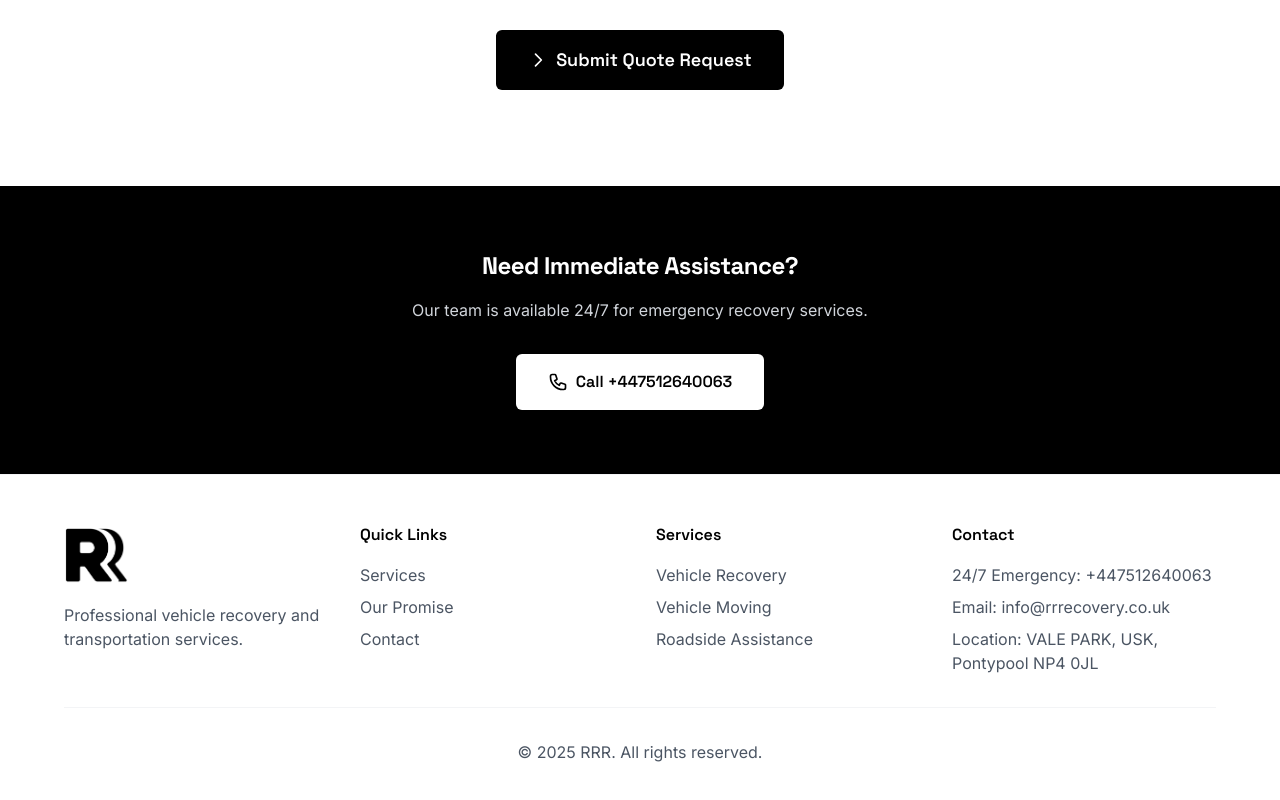
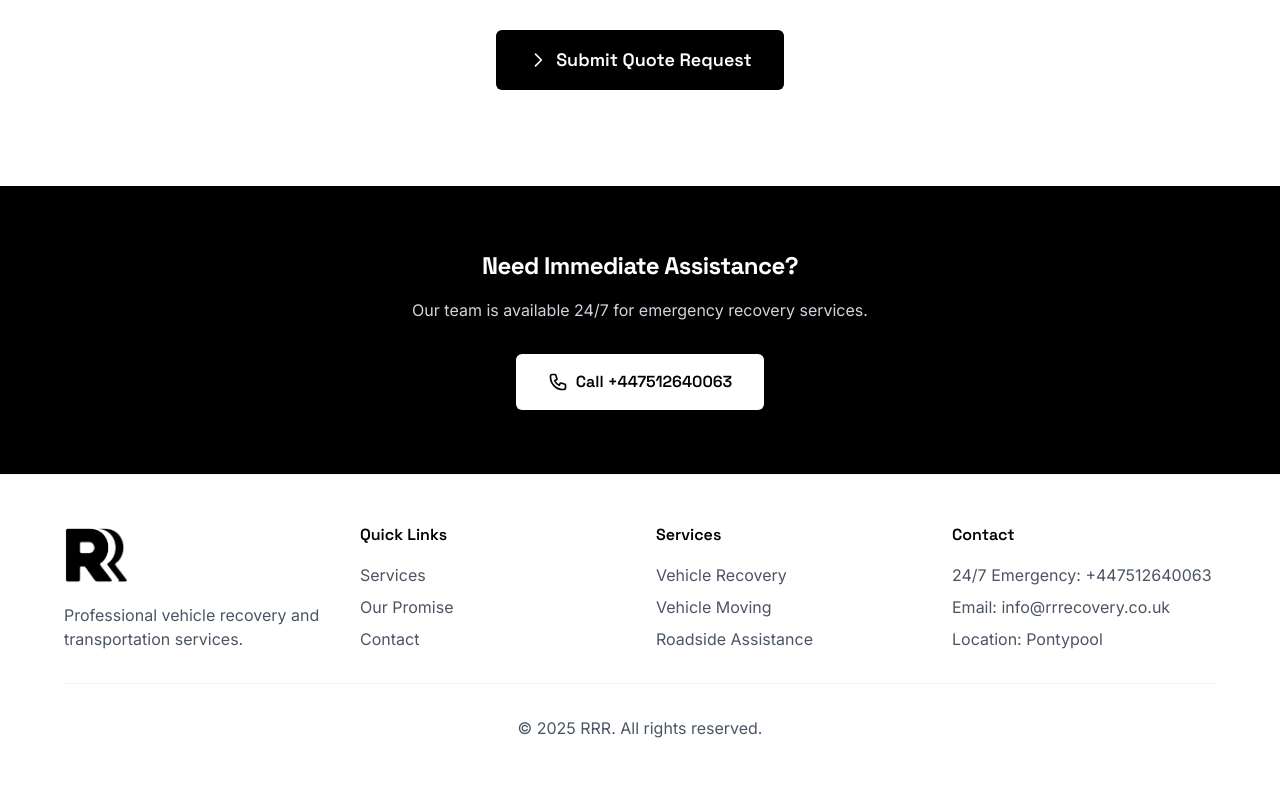
Before and after one commit to EAS-Andrew/RRR, a Next.js app: page /quote in a window 1280 px wide. Shown: the part 730-1530 px from the top of the page. Built offline with nearby package versions, Linux system fonts and the light colour scheme.

Commit message:
update address

```diff
--- a/src/app/components/Footer.tsx
+++ b/src/app/components/Footer.tsx
@@ -37,7 +37,7 @@ export default function Footer() {
                         <ul className="space-y-2 text-gray-600">
                             <li>24/7 Emergency: +447512640063</li>
                             <li>Email: info@rrrecovery.co.uk</li>
-                            <li>Location: VALE PARK, USK, Pontypool NP4 0JL</li>
+                            <li>Location: Pontypool</li>
                         </ul>
                     </div>
                 </div>
```
